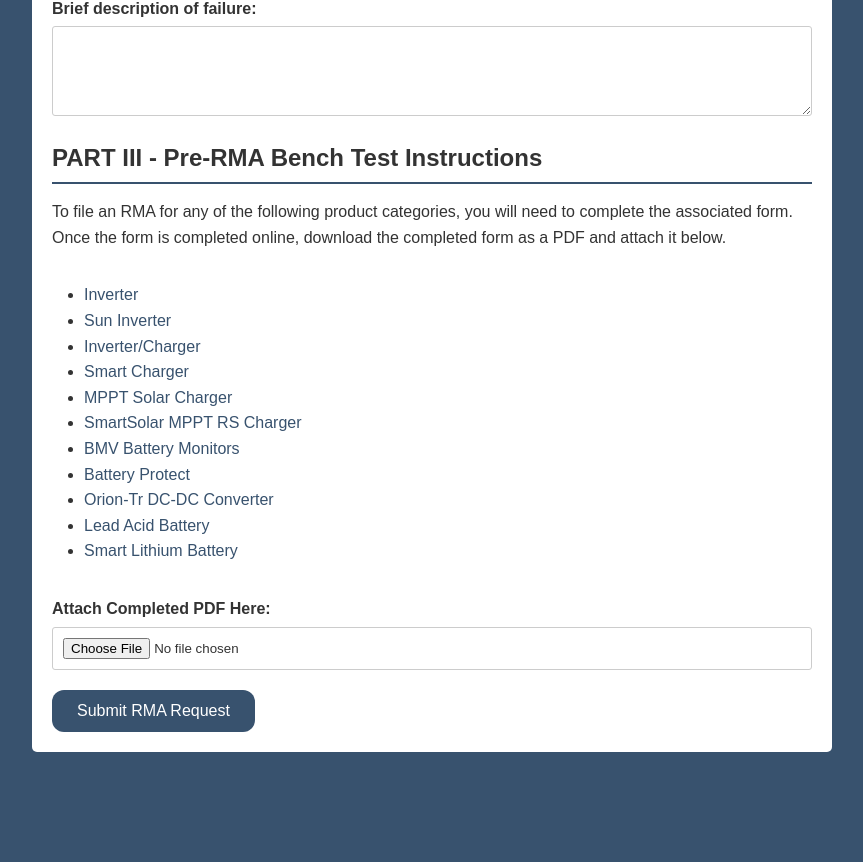
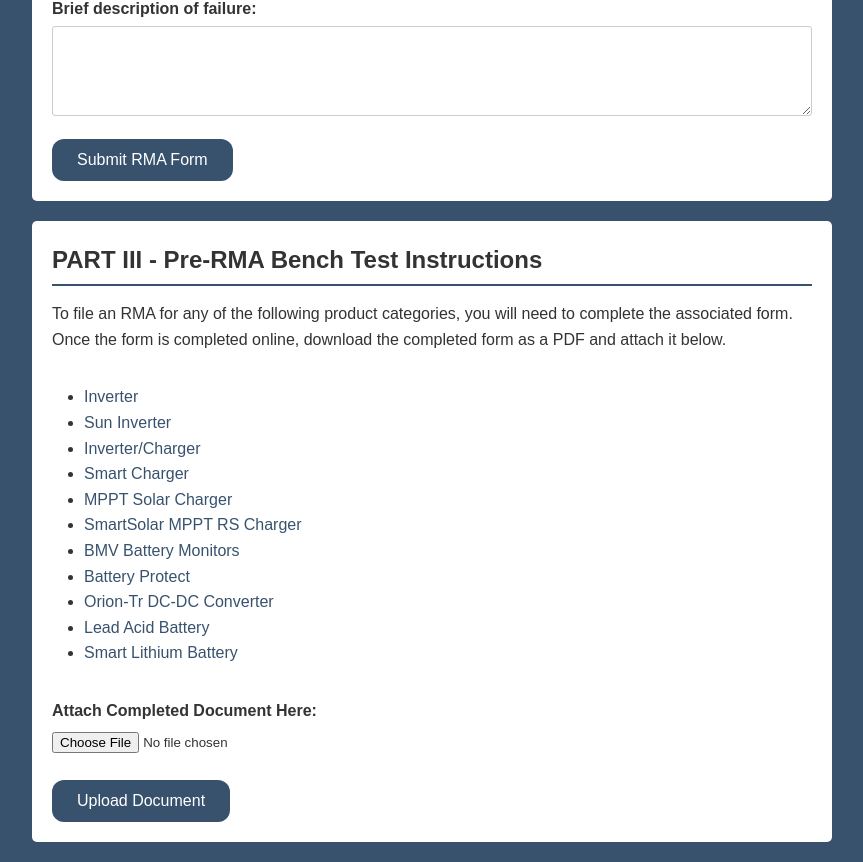
Before and after one commit to artekenergy/form-app, a React (Create React App) app: page /rma in a window 1280 px wide. Shown: the part 1176-2038 px from the top of the page, without its empty margins (208-1071 px from the left). Before the commit the page ends 1948 px from the top, so only its background shows below. Built offline with nearby package versions, Linux system fonts and the light colour scheme.

Commit message:
Production Ready

```diff
--- a/package.json
+++ b/package.json
@@ -3,6 +3,7 @@
   "version": "0.1.0",
   "private": true,
   "dependencies": {
+    "@emailjs/browser": "^4.4.1",
     "@testing-library/jest-dom": "^5.17.0",
     "@testing-library/react": "^13.4.0",
     "@testing-library/user-event": "^13.5.0",
@@ -11,6 +12,8 @@
     "react-dom": "^18.3.1",
     "react-router-dom": "^6.26.2",
     "react-scripts": "5.0.1",
+    "react-toastify": "^10.0.6",
+    "smtpjs": "^0.0.1",
     "web-vitals": "^2.1.4"
   },
   "scripts": {
--- a/src/components/FileUpload.js
+++ b/src/components/FileUpload.js
@@ -1,33 +1,55 @@
+// FileUpload.js
 import React, { useState } from "react";
-import "../App.css"; // Ensure your external stylesheet is imported
 
-const FileUpload = ({ onFileChange }) => {
-  const [selectedFile, setSelectedFile] = useState(null);
+const FileUpload = ({ onFileChange, selectedFile }) => {
+  const [error, setError] = useState("");
 
-  // Handle file input change
-  const handleFileChange = (event) => {
-    const file = event.target.files[0];
-    setSelectedFile(file);
-    onFileChange(file); // Call the parent’s function to update the file in `RmaForm`
+  const handleChange = (e) => {
+    setError(""); // Reset error message
+    if (e.target.files && e.target.files[0]) {
+      const uploadedFile = e.target.files[0];
+
+      // Define allowed MIME types
+      const allowedTypes = [
+        "application/pdf",
+        "application/msword",
+        "application/vnd.openxmlformats-officedocument.wordprocessingml.document",
+        "image/png",
+        "image/jpeg",
+      ];
+
+      // Validate file type safely
+      const fileType = uploadedFile.type ? uploadedFile.type.toLowerCase() : "";
+      if (!allowedTypes.includes(fileType)) {
+        setError("Unsupported file type. Please upload a PDF, Word document, or an image.");
+        return;
+      }
+
+      // Validate file size
+      const ALLOWED_FILE_SIZE = 5 * 1024 * 1024; // 5MB
+      if (uploadedFile.size > ALLOWED_FILE_SIZE) {
+        setError("File size exceeds 5MB limit. Please upload a smaller file.");
+        return;
+      }
+
+      // Proceed with file change
+      onFileChange(uploadedFile);
+    }
   };
 
   return (
-    <div className="file-upload-form">
-      <label htmlFor="fileInput" className="form-label">
-        Attach Completed PDF Here:
-      </label>
+    <div className="file-upload">
+      <label htmlFor="uploadedFile">Attach Completed Document Here:</label>
       <input
         type="file"
-        id="fileInput"
-        onChange={handleFileChange}
-        className="file-input"
+        id="uploadedFile"
+        name="uploadedFile" // This name matches the backend expectation
+        accept=".pdf,.doc,.docx,.png,.jpg,.jpeg"
+        onChange={handleChange}
+        aria-describedby="fileHelp"
       />
-
-      {selectedFile && (
-        <p className="selected-file">
-          Selected file: {selectedFile.name}
-        </p>
-      )}
+      {selectedFile && <p>Selected File: {selectedFile.name}</p>}
+      {error && <p className="error" role="alert">{error}</p>}
     </div>
   );
 };
--- a/src/components/RmaForm.js
+++ b/src/components/RmaForm.js
@@ -1,11 +1,13 @@
+// RmaForm.js
 import React, { useState } from "react";
-import jsPDF from "jspdf";
 import TextInput from "./TextInput";
 import RadioButton from "./RadioButton";
 import CheckboxInput from "./CheckboxInput";
 import TextArea from "./TextArea";
 import IFrame from "./IFrame";
-import FileUpload from "./FileUpload"; // Adjust import if needed
+import FileUpload from "./FileUpload"; // Ensure this component correctly calls onFileChange with the selected file
+import { ToastContainer, toast } from "react-toastify";
+import 'react-toastify/dist/ReactToastify.css';
 
 const RmaForm = () => {
   const [formData, setFormData] = useState({
@@ -25,66 +27,61 @@
   });
 
   const [selectedFile, setSelectedFile] = useState(null); // State for the uploaded file
-  const [loading, setLoading] = useState(false);
+  const [loadingForm, setLoadingForm] = useState(false);
+  const [loadingUpload, setLoadingUpload] = useState(false);
 
-  const handleFileChange = (file) => setSelectedFile(file); // Update the selected file in state
+  // Handle input changes for form fields
+  const handleInputChange = (e) => {
+    const { name, value, type, checked } = e.target;
+    setFormData((prevData) => ({
+      ...prevData,
+      [name]: type === "checkbox" ? checked : value,
+    }));
+  };
 
-  const handleSubmit = async (e) => {
+  // Handle file selection
+  const handleFileChange = (file) => {
+    setSelectedFile(file);
+  };
+
+  // Handle Form Submission
+  const handleSubmitForm = async (e) => {
     e.preventDefault();
-    setLoading(true);
+    setLoadingForm(true);
+
+    // Frontend validation (optional but recommended)
+    if (!formData.firstName || !formData.lastName || !formData.email) {
+      toast.error("Please fill in all required fields.");
+      setLoadingForm(false);
+      return;
+    }
 
     try {
-      // Generate PDF from form data
-      const pdfDoc = new jsPDF();
-      pdfDoc.text("RMA Form Submission", 10, 10);
-      pdfDoc.text(`First Name: ${formData.firstName}`, 10, 20);
-      pdfDoc.text(`Last Name: ${formData.lastName}`, 10, 30);
-      pdfDoc.text(`Company: ${formData.company}`, 10, 40);
-      pdfDoc.text(`Email: ${formData.email}`, 10, 50);
-      pdfDoc.text(`Phone: ${formData.phone}`, 10, 60);
-      pdfDoc.text(`Shipping Address: ${formData.shippingAddress}`, 10, 70);
-      pdfDoc.text(`Serial Number: ${formData.serialNumber}`, 10, 80);
-      pdfDoc.text(`Installation Date: ${formData.installationDate}`, 10, 90);
-      pdfDoc.text(`Failure Date: ${formData.failureDate}`, 10, 100);
-      pdfDoc.text(`Firmware Updated: ${formData.firmwareUpdated}`, 10, 110);
-      pdfDoc.text(`Firmware Version: ${formData.firmwareVersion}`, 10, 120);
-      pdfDoc.text(`Failure Description: ${formData.failureDescription}`, 10, 130);
-      pdfDoc.text(
-        `Acknowledge Shipping Costs: ${formData.acknowledgeShippingCosts ? "Yes" : "No"}`,
-        10,
-        140
-      );
+      // Prepare FormData for form submission
+      const formDataPayload = new FormData();
 
-      // Convert PDF to blob
-      const pdfBlob = pdfDoc.output("blob");
-
-      // Prepare FormData payload
-      const formDataPayload = new FormData();
+      // Append form fields
       Object.keys(formData).forEach((key) => {
         formDataPayload.append(key, formData[key]);
       });
 
-      // Attach the generated PDF
-      formDataPayload.append("generatedPdf", pdfBlob, "RMA_Form.pdf");
+      // Append an action identifier
+      formDataPayload.append("action", "submitForm");
 
-      // Attach additional file if available
-      if (selectedFile) {
-        formDataPayload.append("file", selectedFile, selectedFile.name);
-      }
+      // Send form data to GAS
+      const googleScriptUrl =
+        "https://script.google.com/macros/s/AKfycbwVPMFRt9WLrqoJsa20WAXLKWthyTj5w0Xa846KVSRg5ukfekJ7WwnfCW3Ro8vNXq0-/exec"; // Replace with your actual Web App URL
 
-      // Send to Google Apps Script
-      const proxyUrlRma = "https://pure-escarpment-89857-457aa3cad0c8.herokuapp.com/";
-      const googleScriptUrlRma = "https://script.google.com/macros/s/AKfycbzIS-AwQ0ivdO_BL5PKAR7UUt6NdYKx8Aa65WkUwqWiYCI5MZQ1HRcZUyP0Gp6W5zcI/exec";
-      const proxiedGoogleScriptUrlRma = proxyUrlRma + googleScriptUrlRma;
-
-      const response = await fetch(proxiedGoogleScriptUrlRma, {
+      const response = await fetch(googleScriptUrl, {
         method: "POST",
         body: formDataPayload,
       });
 
       if (response.ok) {
-        alert("Form submitted successfully!");
-        // Optionally, reset the form here
+        const responseData = await response.json();
+        if (responseData.status === "success") {
+          toast.success("Form submitted successfully!");
+          // Reset the form
           setFormData({
             firstName: "",
             lastName: "",
@@ -100,50 +97,156 @@
             failureDescription: "",
             acknowledgeShippingCosts: false,
           });
-        setSelectedFile(null);
         } else {
-        alert("Error submitting the form.");
+          const errorMsg = responseData.message || "Unknown error.";
+          toast.error("Form submission failed: " + errorMsg);
+        }
+      } else {
+        // Attempt to parse error message from response
+        let errorMessage = "An unknown error occurred.";
+        try {
+          const errorData = await response.json();
+          errorMessage = errorData.message || errorMessage;
+        } catch (err) {
+          // Parsing failed, keep default message
+        }
+        toast.error(`Error submitting the form: ${errorMessage}`);
       }
     } catch (error) {
       console.error("Error submitting form:", error);
-      alert("Error submitting the form.");
+      toast.error("An error occurred while submitting the form.");
     } finally {
-      setLoading(false);
+      setLoadingForm(false);
     }
   };
 
-  const handleChange = (e) => {
-    const { name, value, type, checked } = e.target;
-    setFormData({
-      ...formData,
-      [name]: type === "checkbox" ? checked : value,
+  // Handle File Upload
+  const handleUploadFile = async (e) => {
+    e.preventDefault();
+    setLoadingUpload(true);
+
+    if (!selectedFile) {
+      toast.error("Please select a file to upload.");
+      setLoadingUpload(false);
+      return;
+    }
+
+    try {
+      // Prepare FormData for file upload
+      const formDataPayload = new FormData();
+
+      // Append the file
+      formDataPayload.append("uploadedFile", selectedFile, selectedFile.name);
+
+      // Append an action identifier
+      formDataPayload.append("action", "uploadFile");
+
+      // Send file to GAS
+      const googleScriptUrl =
+        "https://script.google.com/macros/s/AKfycbwVPMFRt9WLrqoJsa20WAXLKWthyTj5w0Xa846KVSRg5ukfekJ7WwnfCW3Ro8vNXq0-/exec"; // Same Web App URL as form submission
+
+      const response = await fetch(googleScriptUrl, {
+        method: "POST",
+        body: formDataPayload,
       });
+
+      if (response.ok) {
+        const responseData = await response.json();
+        if (responseData.status === "success") {
+          toast.success("File uploaded successfully!");
+          setSelectedFile(null);
+        } else {
+          const errorMsg = responseData.message || "Unknown error.";
+          toast.error("File upload failed: " + errorMsg);
+        }
+      } else {
+        toast.error("Error uploading the file.");
+      }
+    } catch (error) {
+      console.error("Error uploading file:", error);
+      toast.error("An error occurred while uploading the file.");
+    } finally {
+      setLoadingUpload(false);
+    }
   };
 
   return (
-    <form onSubmit={handleSubmit}>
+    <>
+      {/* RMA Form Submission */}
+      <form onSubmit={handleSubmitForm}>
         <h1>RMA Form</h1>
         <h2>PART I - Contact</h2>
 
-      <TextInput label="First Name:" name="firstName" value={formData.firstName} onChange={handleChange} />
-      <TextInput label="Last Name:" name="lastName" value={formData.lastName} onChange={handleChange} />
-      <TextInput label="Company:" name="company" value={formData.company} onChange={handleChange} />
-      <TextInput label="Email:" name="email" value={formData.email} onChange={handleChange} />
-      <TextInput label="Phone:" name="phone" value={formData.phone} onChange={handleChange} />
-      <TextInput label="Shipping Address:" name="shippingAddress" value={formData.shippingAddress} onChange={handleChange} />
+        <TextInput
+          label="First Name:"
+          name="firstName"
+          value={formData.firstName}
+          onChange={handleInputChange}
+          required
+        />
+        <TextInput
+          label="Last Name:"
+          name="lastName"
+          value={formData.lastName}
+          onChange={handleInputChange}
+          required
+        />
+        <TextInput
+          label="Company:"
+          name="company"
+          value={formData.company}
+          onChange={handleInputChange}
+        />
+        <TextInput
+          label="Email:"
+          name="email"
+          type="email"
+          value={formData.email}
+          onChange={handleInputChange}
+          required
+        />
+        <TextInput
+          label="Phone:"
+          name="phone"
+          value={formData.phone}
+          onChange={handleInputChange}
+        />
+        <TextInput
+          label="Shipping Address:"
+          name="shippingAddress"
+          value={formData.shippingAddress}
+          onChange={handleInputChange}
+        />
 
         <CheckboxInput
           label="I acknowledge that Artek does not cover shipping costs for replacement products or shipping to and from repair centers."
           name="acknowledgeShippingCosts"
           checked={formData.acknowledgeShippingCosts}
-        onChange={handleChange}
+          onChange={handleInputChange}
         />
 
         <h2>PART II - Product Information</h2>
 
-      <TextInput label="Serial Number (beginning in HQ):" name="serialNumber" value={formData.serialNumber} onChange={handleChange} />
-      <TextInput label="Installation Date (MM/DD/YY):" name="installationDate" value={formData.installationDate} onChange={handleChange} />
-      <TextInput label="Failure Date (MM/DD/YY):" name="failureDate" value={formData.failureDate} onChange={handleChange} />
+        <TextInput
+          label="Serial Number (beginning in HQ):"
+          name="serialNumber"
+          value={formData.serialNumber}
+          onChange={handleInputChange}
+        />
+        <TextInput
+          label="Installation Date (MM/DD/YY):"
+          name="installationDate"
+          type="date"
+          value={formData.installationDate}
+          onChange={handleInputChange}
+        />
+        <TextInput
+          label="Failure Date (MM/DD/YY):"
+          name="failureDate"
+          type="date"
+          value={formData.failureDate}
+          onChange={handleInputChange}
+        />
 
         <h3>Firmware Updated?</h3>
         <RadioButton
@@ -154,18 +257,36 @@
             { label: "No", value: "no" },
             { label: "Not Applicable", value: "na" },
           ]}
-        onChange={handleChange}
+          onChange={handleInputChange}
         />
 
         {formData.firmwareUpdated === "yes" && (
-        <TextInput label="Specify Firmware Version:" name="firmwareVersion" value={formData.firmwareVersion} onChange={handleChange} />
+          <TextInput
+            label="Specify Firmware Version:"
+            name="firmwareVersion"
+            value={formData.firmwareVersion}
+            onChange={handleInputChange}
+          />
         )}
 
-      <TextArea label="Brief description of failure:" name="failureDescription" value={formData.failureDescription} onChange={handleChange} rows={4} />
-
+        <TextArea
+          label="Brief description of failure:"
+          name="failureDescription"
+          value={formData.failureDescription}
+          onChange={handleInputChange}
+          rows={4}
+        />
+                {/* Submit RMA Form */}
+                <button type="submit" disabled={loadingForm}>
+          {loadingForm ? "Submitting..." : "Submit RMA Form"}
+        </button>
+      </form>
+  {/* File Upload */}
+  <form onSubmit={handleUploadFile}>
         <h2>PART III - Pre-RMA Bench Test Instructions </h2>
         <p>
-        To file an RMA for any of the following product categories, you will need to complete the associated form. Once the form is completed online,
+          To file an RMA for any of the following product categories, you will
+          need to complete the associated form. Once the form is completed online,
           download the completed form as a PDF and attach it below.
         </p>
         <div className="rmaProductList">
@@ -261,13 +382,19 @@
           </ul>
         </div>
 
-      {/* Add file upload component */}
-      <FileUpload onFileChange={handleFileChange} />
 
-      <button type="submit" disabled={loading}>
-        {loading ? "Submitting..." : "Submit RMA Request"}
+
+        <FileUpload onFileChange={handleFileChange} selectedFile={selectedFile} />
+        <br />
+
+        <button type="submit" disabled={loadingUpload}>
+          {loadingUpload ? "Uploading..." : "Upload Document"}
         </button>
       </form>
+
+      {/* Toast Notifications */}
+      <ToastContainer />
+    </>
   );
 };
 
--- a/src/pages/rma.js
+++ b/src/pages/rma.js
@@ -1,6 +1,5 @@
 import "../App.css"
 import React from "react"
-import { useParams } from "react-router-dom"
 import RmaForm from "../components/RmaForm"
 
 const Rma = () => {
--- a/src/pages/stationaryquote.js
+++ b/src/pages/stationaryquote.js
@@ -1,6 +1,5 @@
 import "../App.css"
 import React from "react"
-import { useParams } from "react-router-dom"
 import StationaryQuoteForm from "../components/StationaryQuoteForm"
 
 const StationaryQuote = () => {
```
Also changed, not shown: 2 other files (tests, documents, lock files or other folders). Lines whose indentation alone changed are shown as unchanged.
